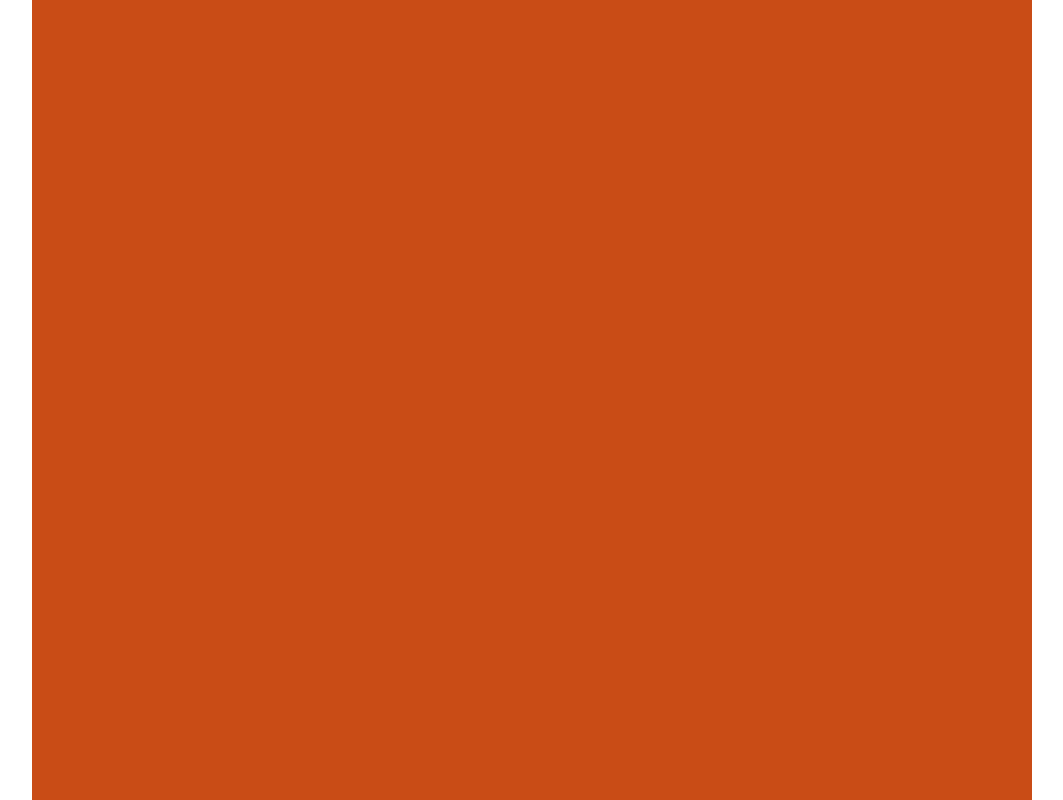
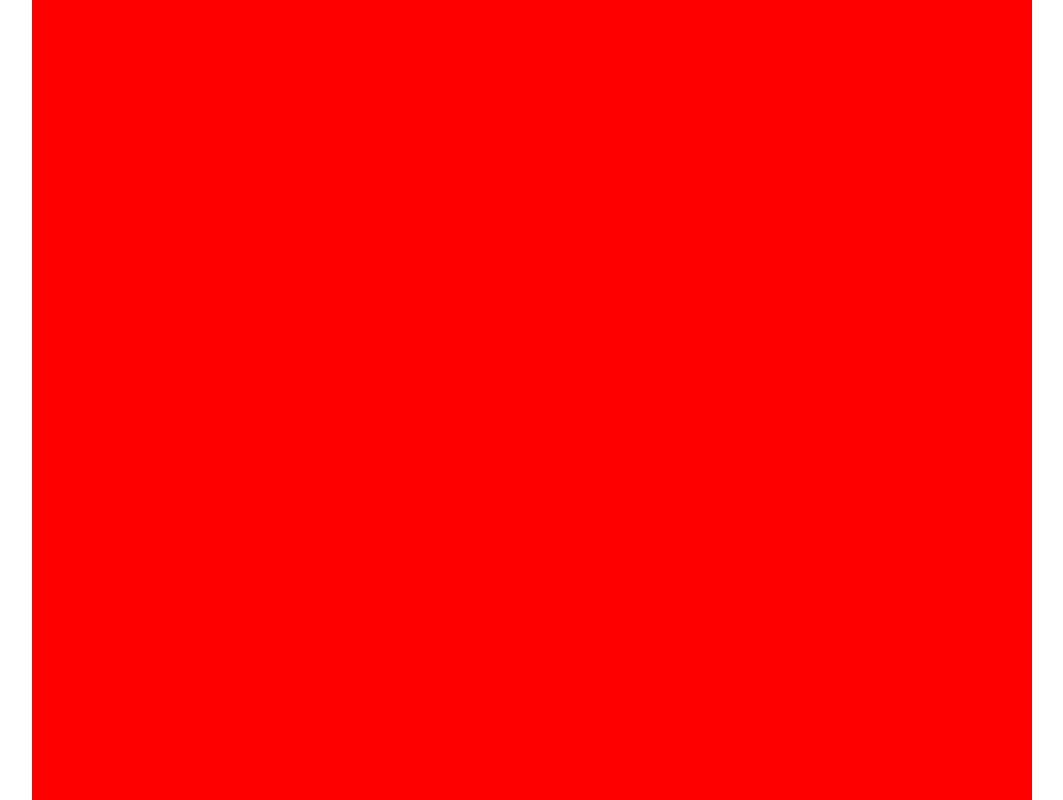
Before and after one commit to charlyx/js13k-offline, a website: page index.html in a window 1280 px wide. Shown: the whole page, without its empty margins (108-1171 px from the left). Drawn offline with Linux system fonts and the light colour scheme.

Commit message:
:recycle: Implements a cube class

```diff
--- /dev/null
+++ b/cube.js
@@ -0,0 +1,66 @@
+function makeStyle({ x, y, width, height }) {
+  return {
+    cube: {
+      width: `${width}px`,
+      height: `${height}px`,
+      position: 'absolute',
+      bottom: 0,
+      left: `calc(50% - ${width/2}px)`,
+      transformStyle: 'preserve-3d',
+      transition: 'transform 1s',
+    },
+    cube__face: {
+      position: 'absolute',
+      width: `${width}px`,
+      height: `${height}px`,
+    },
+    ['cube__face--front']: { background: 'red', transform: `rotateY(0deg) translateZ(${width / 2}px)` },
+    ['cube__face--right']: { background: 'yellow', transform: `rotateY(90deg) translateZ(${width / 2}px)` },
+    ['cube__face--back']: { background: 'green', transform: `rotateY(180deg) translateZ(${width / 2}px)` },
+    ['cube__face--left']: { background: 'blue', transform: `rotateY(-90deg) translateZ(${width / 2}px)` },
+  }
+}
+
+const template = `
+  <div class="cube" id="cube">
+    <div class="cube__face cube__face--front"></div>
+    <div class="cube__face cube__face--back"></div>
+    <div class="cube__face cube__face--right"></div>
+    <div class="cube__face cube__face--left"></div>
+  </div>
+`
+
+function createElement(htmlString) {
+  var div = document.createElement('div')
+  div.innerHTML = htmlString.trim()
+
+  // Change this to div.childNodes to support multiple top-level nodes
+  return div.firstChild
+}
+
+function stylize(element, pStyle) {
+  for (const prop in pStyle) {
+    const isRootClass = element.classList.contains(prop)
+    if (isRootClass) {
+        for(const cssProperty in pStyle[prop]) {
+          element.style[cssProperty] = pStyle[prop][cssProperty]
+        }
+    }
+
+    const parts = element.querySelectorAll(`.${prop}`)
+    if (parts) {
+      parts.forEach(el => {
+        for(const cssProperty in pStyle[prop]) {
+          el.style[cssProperty] = pStyle[prop][cssProperty]
+        }
+      })
+    }
+  }
+}
+
+export class Cube {
+  constructor(options) {
+    this.element = createElement(template)
+    stylize(this.element, makeStyle(options))
+  }
+}
--- a/index.html
+++ b/index.html
@@ -14,51 +14,19 @@
         height: 100vh;
         position: relative;
       }
-
-      .cube {
-        width: 1000px;
-        height: 1000px;
-        position: absolute;
-        bottom: 0;
-        left: calc(50% - 500px);
-        transform-style: preserve-3d;
-        transition: transform 1s;
-      }
-
-      .cube.show-front  { transform: translateZ(-500px) rotateY(   0deg); }
-      .cube.show-right  { transform: translateZ(-500px) rotateY( -90deg); }
-      .cube.show-back   { transform: translateZ(-500px) rotateY(-180deg); }
-      .cube.show-left   { transform: translateZ(-500px) rotateY(  90deg); }
-
-      .cube__face {
-        position: absolute;
-        width: 1000px;
-        height: 1000px;
-      }
-
-      .cube__face--front  { background: hsla(  0, 500%, 50%, 0.7); }
-      .cube__face--right  { background: hsla( 60, 500%, 50%, 0.7); }
-      .cube__face--back   { background: hsla(120, 500%, 50%, 0.7); }
-      .cube__face--left   { background: hsla(180, 500%, 50%, 0.7); }
-
-      .cube__face--front  { transform: rotateY(  0deg) translateZ(500px); }
-      .cube__face--right  { transform: rotateY( 90deg) translateZ(500px); }
-      .cube__face--back   { transform: rotateY(180deg) translateZ(500px); }
-      .cube__face--left   { transform: rotateY(-90deg) translateZ(500px); }
     </style>
   </head>
   <body>
     <div class="scene">
-      <div class="cube">
-        <div class="cube__face cube__face--front"></div>
-        <div class="cube__face cube__face--back"></div>
-        <div class="cube__face cube__face--right"></div>
-        <div class="cube__face cube__face--left"></div>
-      </div>
     </div>
 
-    <script type="text/javascript">
-      const cube = document.querySelector('.cube')
+    <script type="module">
+      import { Cube } from './cube.js'
+
+      const cube = new Cube({ width: 1000, height: 1000 })
+
+      document.querySelector('.scene').appendChild(cube.element)
+
       let rotation = 0
 
       document.addEventListener('keydown', e => {
@@ -71,7 +39,7 @@
             break;
         }
 
-        cube.style.transform = `rotateY(${rotation}deg)`
+        cube.element.style.transform = `rotateY(${rotation}deg)`
       })
     </script>
   </body>
```
